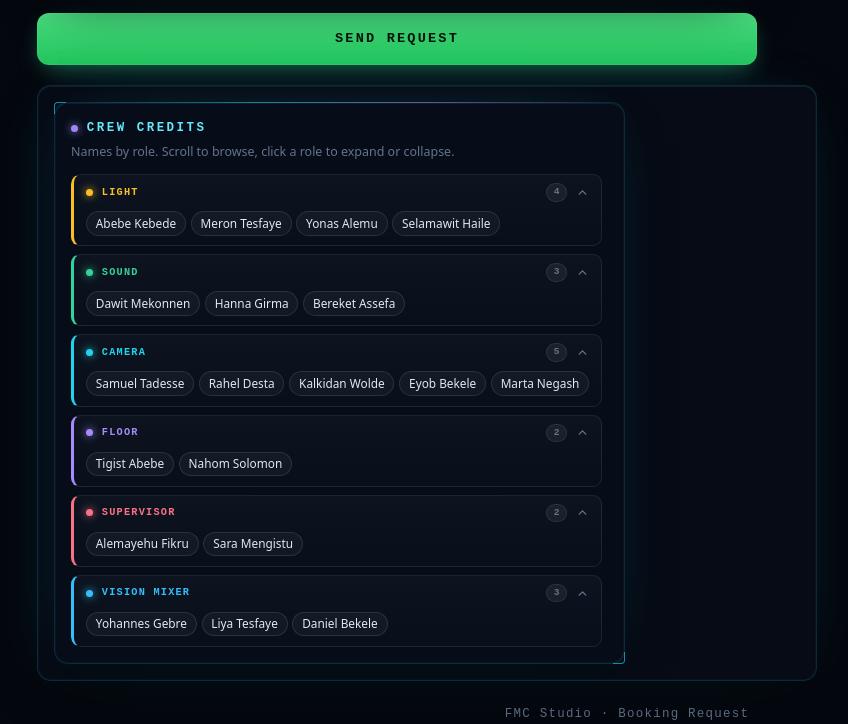
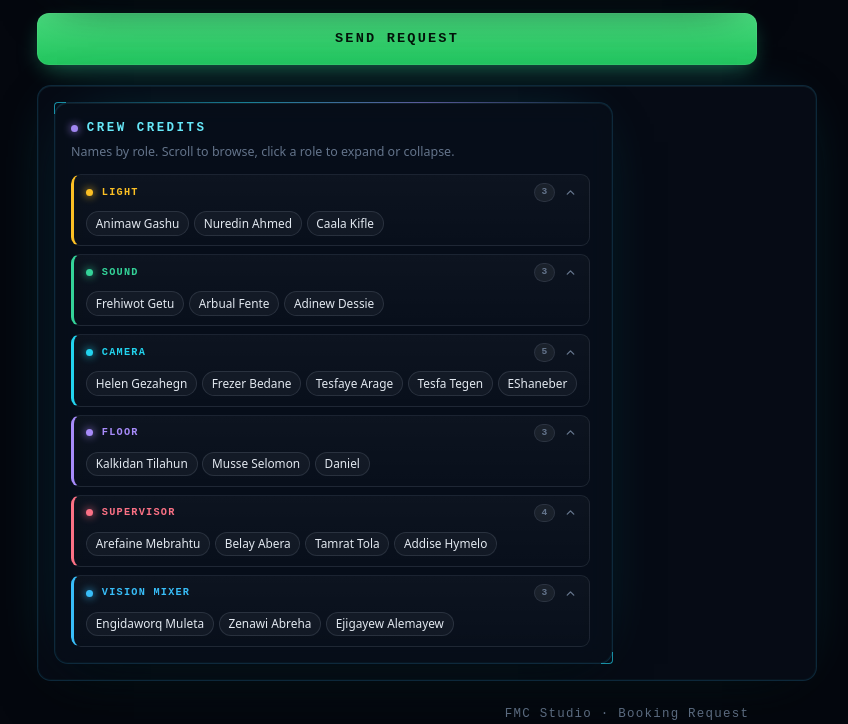
Before and after one commit to arifromha/portfolio, a plain HTML site: page index.html in a window 1280 px wide. Shown: the part 965-1689 px from the top of the page, without its empty margins (13-861 px from the left). Drawn offline with nearby package versions, Linux system fonts and the light colour scheme; no server answers.

Commit message:
Update index.html

```diff
--- a/index.html
+++ b/index.html
@@ -859,27 +859,27 @@ const FIRST_START=6,LAST_END=23,MAX_DAYS=90,COOLDOWN_MS=15000,MAX_PENDING_NOTE=5
 const CREW = {
   'Light': {
     color: '#FBBF24',
-    names: ['Abebe Kebede', 'Meron Tesfaye', 'Yonas Alemu', 'Selamawit Haile']
+    names: ['Animaw Gashu', 'Nuredin Ahmed', 'Caala Kifle']
   },
   'Sound': {
     color: '#34D399',
-    names: ['Dawit Mekonnen', 'Hanna Girma', 'Bereket Assefa']
+    names: ['Frehiwot Getu', 'Arbual Fente', 'Adinew Dessie']
   },
   'Camera': {
     color: '#22D3EE',
-    names: ['Samuel Tadesse', 'Rahel Desta', 'Kalkidan Wolde', 'Eyob Bekele', 'Marta Negash']
+    names: ['Helen Gezahegn', 'Frezer Bedane', 'Tesfaye Arage', 'Tesfa Tegen', 'EShaneber ']
   },
   'Floor': {
     color: '#A78BFA',
-    names: ['Tigist Abebe', 'Nahom Solomon']
+    names: ['Kalkidan Tilahun','Musse Selomon', 'Daniel']
   },
   'Supervisor': {
     color: '#FB7185',
-    names: ['Alemayehu Fikru', 'Sara Mengistu']
+    names: ['Arefaine Mebrahtu', 'Belay Abera','Tamrat Tola', 'Addise Hymelo' ]
   },
   'Vision Mixer': {
     color: '#38BDF8',
-    names: ['Yohannes Gebre', 'Liya Tesfaye', 'Daniel Bekele']
+    names: ['Engidaworq Muleta', 'Zenawi Abreha', 'Ejigayew Alemayew']
   }
 };
 
```
